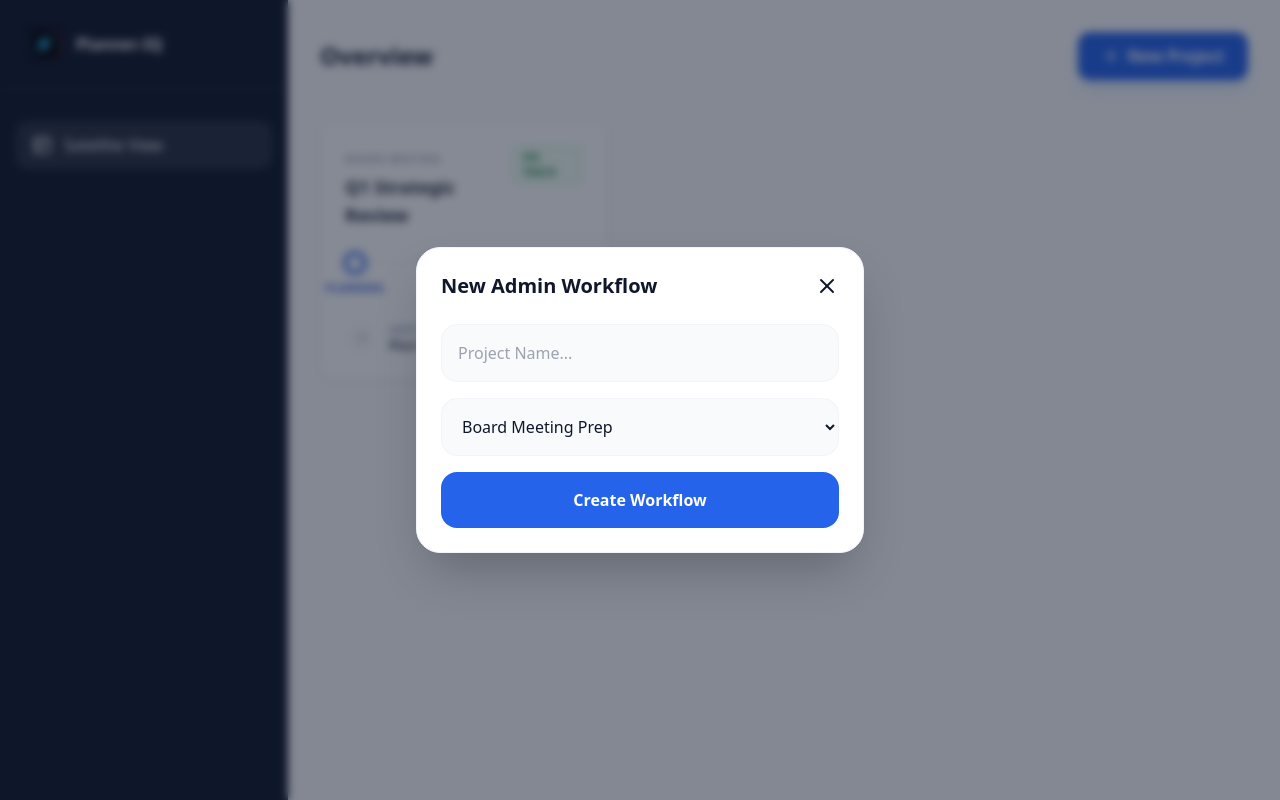
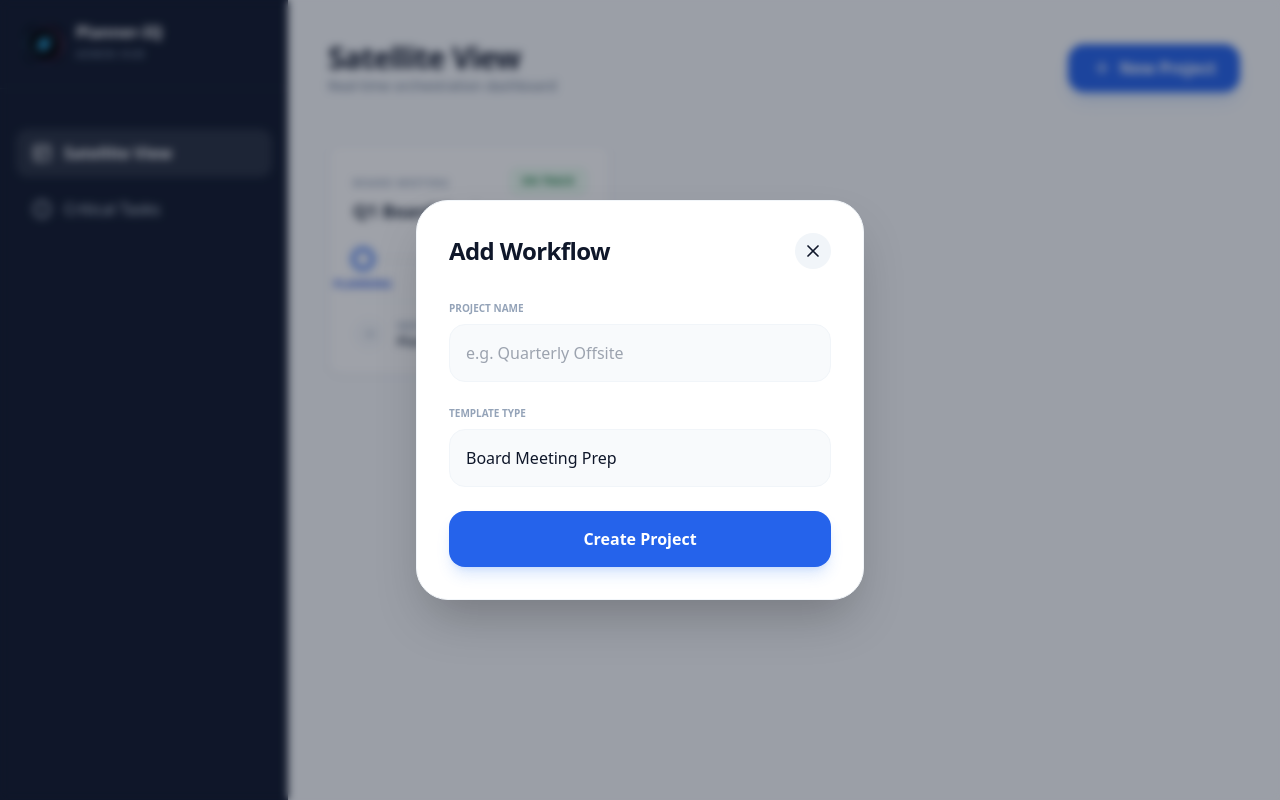
Before and after one commit to dansims2024-afk/Planner-IQ, a Next.js app: page / in a window 1280 px wide. Both pictures are taken after a click on the button "New Project". Built offline with nearby package versions, Linux system fonts and the light colour scheme.

Commit message:
Update Dashboard.jsx

```diff
--- a/src/components/Dashboard.jsx
+++ b/src/components/Dashboard.jsx
@@ -1,31 +1,30 @@
 "use client";
 
 import React, { useState, useEffect } from 'react';
-import { Layout, CheckCircle2, Settings, Plus, X, Calendar } from 'lucide-react';
+import { Layout, CheckCircle2, Plus, X, Clock, AlertCircle } from 'lucide-react';
 import Image from 'next/image';
 import ProjectCard from './ProjectCard';
 
-// --- PM & ADMIN TEMPLATE LIBRARY ---
 const TEMPLATE_DATABASE = {
   "Board Meeting": [
-    { id: 1, name: "Phase 1: Preparation", tasks: [
+    { id: 1, name: "Preparation", tasks: [
       { id: 101, text: "Collate Executive Summaries", completed: true },
       { id: 102, text: "Draft Board Deck (v1)", completed: false },
-      { id: 103, text: "Review Financial Statements", completed: false }
+      { id: 103, text: "Review Financials", completed: false }
     ]},
-    { id: 2, name: "Phase 2: Logistics", tasks: [
-      { id: 104, text: "Confirm Director Travel/Hotel", completed: true },
-      { id: 105, text: "Order Executive Catering", completed: false }
+    { id: 2, name: "Logistics", tasks: [
+      { id: 104, text: "Director Travel/Hotel", completed: true },
+      { id: 105, text: "Executive Catering", completed: false }
     ]}
   ],
   "Company Offsite": [
-    { id: 1, name: "Planning", tasks: [
+    { id: 1, name: "Strategic Planning", tasks: [
       { id: 201, text: "Venue Site Selection", completed: true },
-      { id: 202, text: "Define Key Learning Objectives", completed: true }
+      { id: 202, text: "Budget Approval", completed: true }
     ]},
-    { id: 2, name: "Execution", tasks: [
+    { id: 2, name: "Coordination", tasks: [
       { id: 203, text: "Send Calendar Invites", completed: false },
-      { id: 204, text: "Distribute Pre-read Materials", completed: false }
+      { id: 204, text: "Order Merchandise", completed: false }
     ]}
   ]
 };
@@ -42,9 +41,12 @@ export default function Dashboard() {
     if (saved) {
       setProjects(JSON.parse(saved));
     } else {
-      // Load initial demo if empty
       const demo = [{
-        id: 100, title: "Q1 Strategic Review", type: "Board Meeting", status: "On Track", deadline: "Feb 20",
+        id: 100,
+        title: "Q1 Board Review",
+        type: "Board Meeting",
+        status: "On Track",
+        lastUpdated: "Just now",
         phases: TEMPLATE_DATABASE["Board Meeting"]
       }];
       setProjects(demo);
@@ -58,7 +60,7 @@ export default function Dashboard() {
       title: newTitle || "New Workflow",
       type: selectedTemplate,
       status: "On Track",
-      deadline: "TBD",
+      lastUpdated: "Created now",
       phases: TEMPLATE_DATABASE[selectedTemplate] || [{id: 1, name: "General", tasks: []}]
     };
     const updated = [...projects, newProject];
@@ -71,43 +73,58 @@ export default function Dashboard() {
   return (
     <div className="min-h-screen bg-slate-50 flex font-sans text-slate-900">
 
-      {/* MODAL */}
+      {/* QUICK ADD MODAL */}
       {isModalOpen && (
-        <div className="fixed inset-0 z-[100] flex items-center justify-center bg-slate-900/50 backdrop-blur-sm p-4">
-          <div className="bg-white rounded-3xl shadow-2xl w-full max-w-md p-6 border border-slate-100">
-            <div className="flex justify-between items-center mb-6">
-              <h3 className="font-bold text-xl">New Admin Workflow</h3>
-              <button onClick={() => setIsModalOpen(false)}><X/></button>
+        <div className="fixed inset-0 z-[100] flex items-center justify-center bg-slate-900/40 backdrop-blur-sm p-4">
+          <div className="bg-white rounded-[2rem] shadow-2xl w-full max-w-md p-8 border border-slate-100">
+            <div className="flex justify-between items-center mb-8">
+              <h3 className="font-bold text-2xl tracking-tight">Add Workflow</h3>
+              <button onClick={() => setIsModalOpen(false)} className="bg-slate-100 p-2 rounded-full"><X size={20}/></button>
             </div>
-            <div className="space-y-4">
-              <input value={newTitle} onChange={(e)=>setNewTitle(e.target.value)} placeholder="Project Name..." className="w-full p-4 bg-slate-50 rounded-2xl outline-none border border-slate-100 focus:border-blue-500" />
-              <select value={selectedTemplate} onChange={(e)=>setSelectedTemplate(e.target.value)} className="w-full p-4 bg-slate-50 rounded-2xl outline-none border border-slate-100">
-                <option value="Board Meeting">Board Meeting Prep</option>
-                <option value="Company Offsite">Company Offsite</option>
-              </select>
-              <button onClick={handleCreate} className="w-full bg-blue-600 text-white font-bold py-4 rounded-2xl">Create Workflow</button>
+            <div className="space-y-6">
+              <div>
+                <label className="text-[10px] font-bold uppercase text-slate-400 mb-2 block">Project Name</label>
+                <input value={newTitle} onChange={(e)=>setNewTitle(e.target.value)} placeholder="e.g. Quarterly Offsite" className="w-full p-4 bg-slate-50 rounded-2xl outline-none border border-slate-100 focus:border-blue-500 transition-all" />
+              </div>
+              <div>
+                <label className="text-[10px] font-bold uppercase text-slate-400 mb-2 block">Template Type</label>
+                <select value={selectedTemplate} onChange={(e)=>setSelectedTemplate(e.target.value)} className="w-full p-4 bg-slate-50 rounded-2xl outline-none border border-slate-100 appearance-none">
+                  <option value="Board Meeting">Board Meeting Prep</option>
+                  <option value="Company Offsite">Company Offsite</option>
+                </select>
+              </div>
+              <button onClick={handleCreate} className="w-full bg-blue-600 text-white font-bold py-4 rounded-2xl shadow-lg shadow-blue-500/20 hover:bg-blue-700 transition-all">Create Project</button>
             </div>
           </div>
         </div>
       )}
 
+      {/* SIDEBAR */}
       <aside className="w-72 bg-slate-900 text-slate-300 flex flex-col fixed h-full hidden lg:flex">
         <div className="p-6 border-b border-white/5 flex items-center gap-3">
           <div className="relative w-10 h-10 rounded-xl overflow-hidden bg-blue-600 flex items-center justify-center font-bold">
             <Image src="/logo.png" alt="Logo" fill className="object-cover z-10" onLoad={()=>setLogoLoaded(true)} onError={()=>setLogoLoaded(false)} />
             {!logoLoaded && "P"}
           </div>
-          <h1 className="font-bold text-white leading-none">Planner-IQ</h1>
+          <div>
+            <h1 className="font-bold text-white leading-none">Planner-IQ</h1>
+            <span className="text-[10px] font-bold text-slate-500 uppercase tracking-widest">Admin Hub</span>
+          </div>
         </div>
-        <nav className="p-4 mt-4 space-y-2">
-           <div className="flex items-center gap-3 bg-white/10 text-white px-4 py-3 rounded-xl"><Layout size={20}/> Satellite View</div>
+        <nav className="p-4 mt-6 space-y-2">
+           <div className="flex items-center gap-3 bg-white/10 text-white px-4 py-3 rounded-xl font-semibold"><Layout size={20}/> Satellite View</div>
+           <div className="flex items-center gap-3 px-4 py-3 rounded-xl hover:bg-white/5 transition-all cursor-pointer"><AlertCircle size={20}/> Critical Tasks</div>
         </nav>
       </aside>
 
-      <main className="flex-1 lg:ml-72 p-8">
-        <header className="flex justify-between items-center mb-10">
-          <h2 className="text-2xl font-bold">Overview</h2>
-          <button onClick={()=>setIsModalOpen(true)} className="bg-blue-600 text-white px-6 py-3 rounded-xl font-bold flex items-center gap-2 shadow-lg shadow-blue-500/20"><Plus size={18}/> New Project</button>
+      {/* MAIN AREA */}
+      <main className="flex-1 lg:ml-72 p-10">
+        <header className="flex justify-between items-center mb-12">
+          <div>
+            <h2 className="text-3xl font-extrabold tracking-tight">Satellite View</h2>
+            <p className="text-slate-500 text-sm">Real-time orchestration dashboard</p>
+          </div>
+          <button onClick={()=>setIsModalOpen(true)} className="bg-blue-600 text-white px-6 py-3 rounded-2xl font-bold flex items-center gap-2 shadow-lg shadow-blue-500/20 hover:scale-105 transition-all"><Plus size={20}/> New Project</button>
         </header>
 
         <div className="grid grid-cols-1 md:grid-cols-2 xl:grid-cols-3 gap-8">
```
